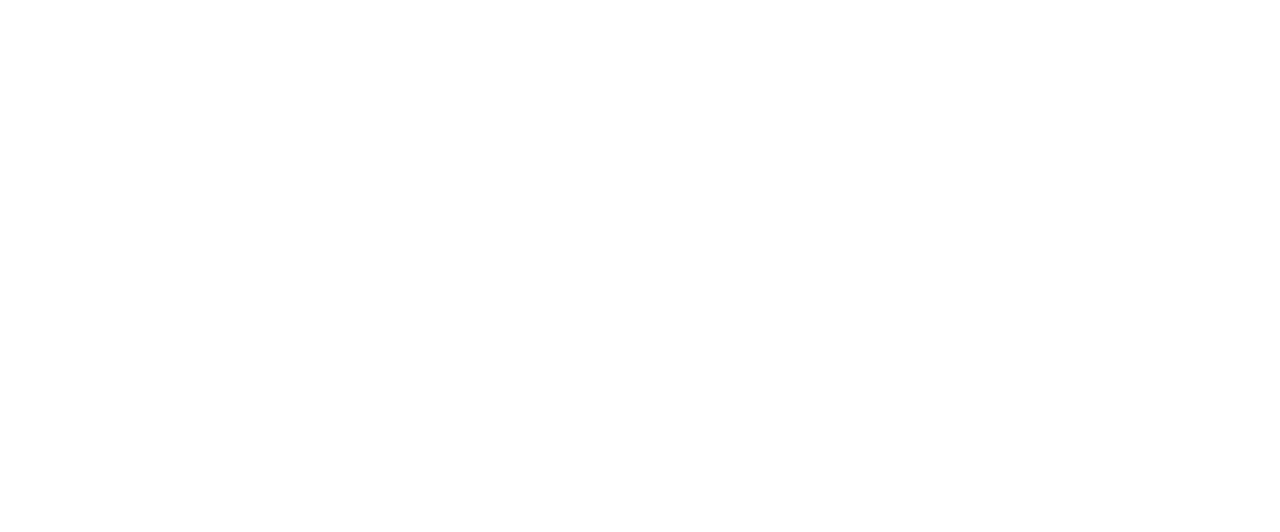
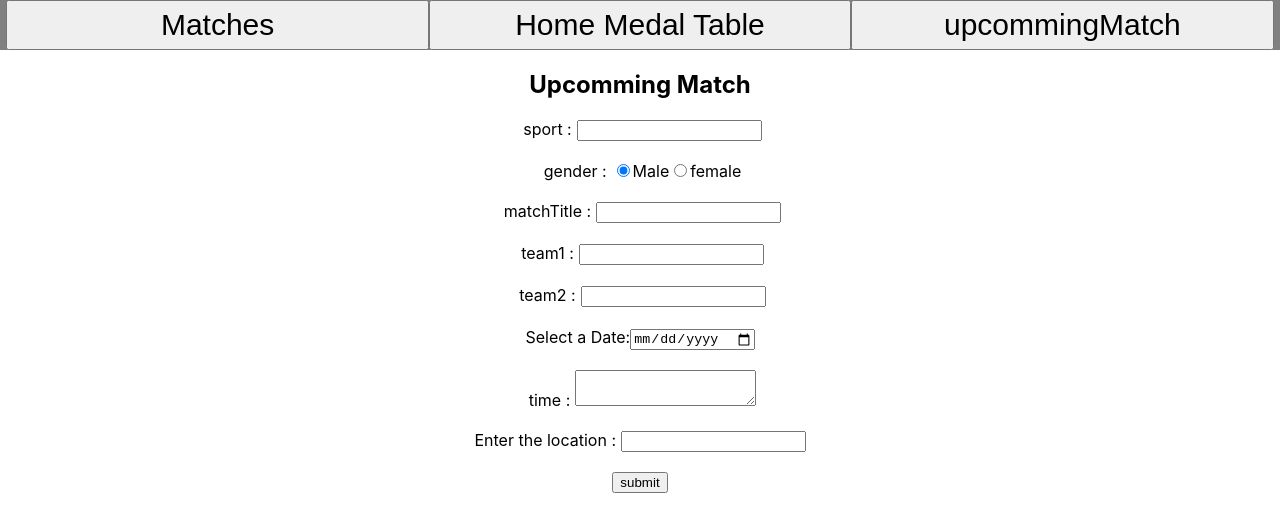
Before and after one commit to shubham691438/urja-admin, a React (Create React App) app: page /upcomming-match in a window 1280 px wide. Before the commit this address had no page. Shown: the top 532 px of the page. Built offline with nearby package versions, Linux system fonts and the light colour scheme; no server answers.

Commit message:
added upcomming matches form

```diff
--- a/src/App.js
+++ b/src/App.js
@@ -4,13 +4,14 @@ import { Routes, Route } from "react-router-dom";
 import { Matches } from "./components/Matches";
 import { Results } from "./components/Results";
 import { Winners } from "./components/Winners";
+import { UpcommingMatch } from "./components/UpcommingMatch";
 
 function App() {
   return (
     <Routes>
       <Route path="/" element={<Matches></Matches>}></Route>
       <Route path="/results" element={<Results></Results>}></Route>
-      <Route path="/winners" element={<Winners></Winners>}></Route>
+      <Route path="/upcomming-match" element={<UpcommingMatch/>}></Route>
     </Routes>
   );
 }
--- a/src/components/Navbar.js
+++ b/src/components/Navbar.js
@@ -53,10 +53,10 @@ export const Navbar = () => {
           }}
         ></input>
       </Link>
-      <Link to="/winners">
+      <Link to="/upcomming-match">
         <input
           type="button"
-          value="Winners"
+          value="upcommingMatch"
           style={{
             maxWidth: "150px",
             minWidth: "33vw",
--- /dev/null
+++ b/src/components/UpcommingMatch.js
@@ -0,0 +1,192 @@
+import React, { useState } from "react";
+import { Navbar } from "./Navbar";
+
+export const UpcommingMatch = () => {
+  const backendUrl = process.env.REACT_APP_BACKEND_URL
+
+  const [sport, setSport] = useState("");
+  const [gender, setGender] = useState("male");
+  const [matchTitle, setMatchTitle] = useState("");
+  const [team1, setTeam1] = useState("");
+  const [team2, setTeam2] = useState("");
+  const [date, setDate] = useState("");
+  const [time, setTime] = useState("");
+  const [location, setLocation] = useState("");
+
+  async function handleSubmit() {
+    if (!sport || !gender || !matchTitle || !team1 || !team2 || !date || !location) {
+      alert("please fill out all the fields");
+      return;
+    }
+
+    let data = await fetch(backendUrl+"/api/matches/add-upcomming-match", {
+      method: "post",
+      body: JSON.stringify({
+        sport,
+        gender,
+        matchTitle,
+        team1,
+        team2,
+        date,
+        time,
+        location,
+      }),
+      headers: {
+        "Content-Type": "application/json",
+      },
+    });
+    data = await data.json();
+    console.log(data);
+    if (data.msg) {
+      alert("data inserted successfully");
+    } else alert("data could not be uploaded");
+    setSport("");
+    setGender("");
+    setMatchTitle("");
+    setTeam1("");
+    setTeam2("");
+    setDate("");
+    setTime("");
+    setLocation("");
+
+  }
+
+  return (
+    <div>
+      <Navbar></Navbar>
+      <div
+        style={{
+          display: "flex",
+          alignItems: "center",
+          justifyContent: "center",
+          flexDirection: "column",
+        }}
+      >
+        <h2>Upcomming Match</h2>
+        <div>
+          <label for="sport" style={{ margin: "5px" }}>
+            sport :
+          </label>
+          <input
+            type="text"
+            id="sport"
+            name="sport"
+            value={sport}
+            required={true}
+            onChange={(e) => setSport(e.target.value)}
+          ></input>
+        </div>
+        <br></br>
+        <div>
+          <label for="gender" style={{ margin: "5px" }}>
+            gender :
+          </label>
+          <input
+            type="radio"
+            value="male"
+            name="gender"
+            defaultChecked={true}
+            onChange={(e) => setGender(e.target.value)}
+          ></input>
+          <label for="male">Male</label>
+          <input
+            type="radio"
+            value="female"
+            name="gender"
+            onChange={(e) => setGender(e.target.value)}
+          ></input>
+          <label for="female">female</label>
+        </div>
+        <br></br>
+        <div>
+          <label for="matchTitle" style={{ margin: "5px" }}>
+            matchTitle :
+          </label>
+          <input
+            type="text"
+            id="matchTitle"
+            name="matchTitle"
+            required={true}
+            value={matchTitle}
+            onChange={(e) => setMatchTitle(e.target.value)}
+          ></input>
+        </div>
+        <br></br>
+        <div>
+          <label for="team1" style={{ margin: "5px" }}>
+            team1 :
+          </label>
+          <input
+            type="text"
+            id="team1"
+            name="team1"
+            value={team1}
+            required={true}
+            onChange={(e) => setTeam1(e.target.value)}
+          ></input>
+        </div>
+        <br></br>
+        <div>
+          <label for="team2" style={{ margin: "5px" }}>
+            team2 :
+          </label>
+          <input
+            type="text"
+            id="team2"
+            name="team2"
+            value={team2}
+            required={true}
+            onChange={(e) => setTeam2(e.target.value)}
+          ></input>
+        </div>
+        <br></br>
+
+        <div>
+            <label htmlFor="date">Select a Date:</label>
+            <input
+                type="date"
+                id="date"
+                name="date"
+                value={date}
+                required={true}
+                onChange={(e) => setDate(e.target.value)}
+            />
+        </div>
+
+        <br></br>
+        <div>
+          <label for="time" style={{ margin: "5px" }}>
+            time :
+          </label>
+          <textarea
+            type="text"
+            id="time"
+            name="time"
+            value={time}
+
+            onChange={(e) => setTime(e.target.value)}
+          ></textarea>
+        </div>
+        <br></br>
+        <div>
+          <label for="location">Enter the location : </label>
+          <input
+            type="text"
+            id="location"
+            name="location"
+            required={true}
+            value={location}
+            onChange={(e) => setLocation(e.target.value)}
+          ></input>
+        </div>
+        <br></br>
+        <input
+          type="button"
+          value="submit"
+          onClick={(e) => handleSubmit(e)}
+        ></input>
+        <br></br>
+      </div>
+    </div>
+  );
+};
```
